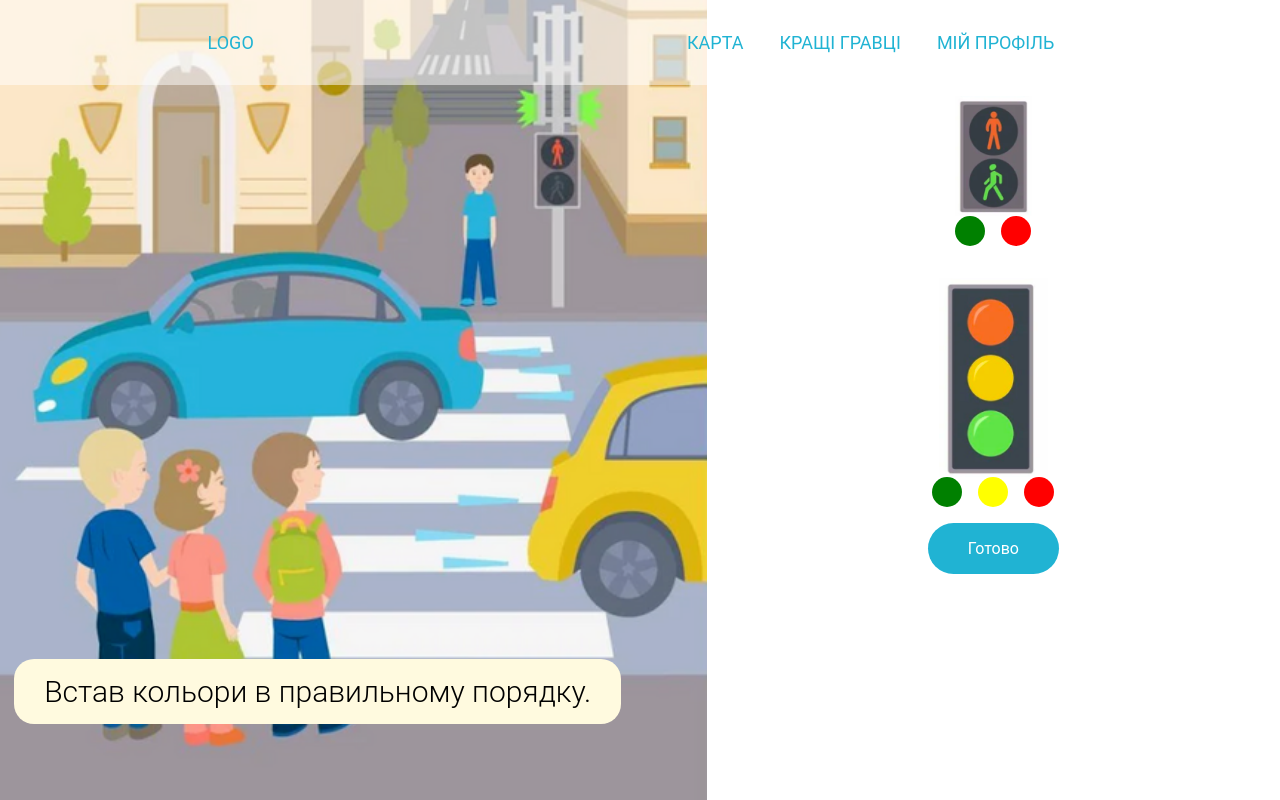
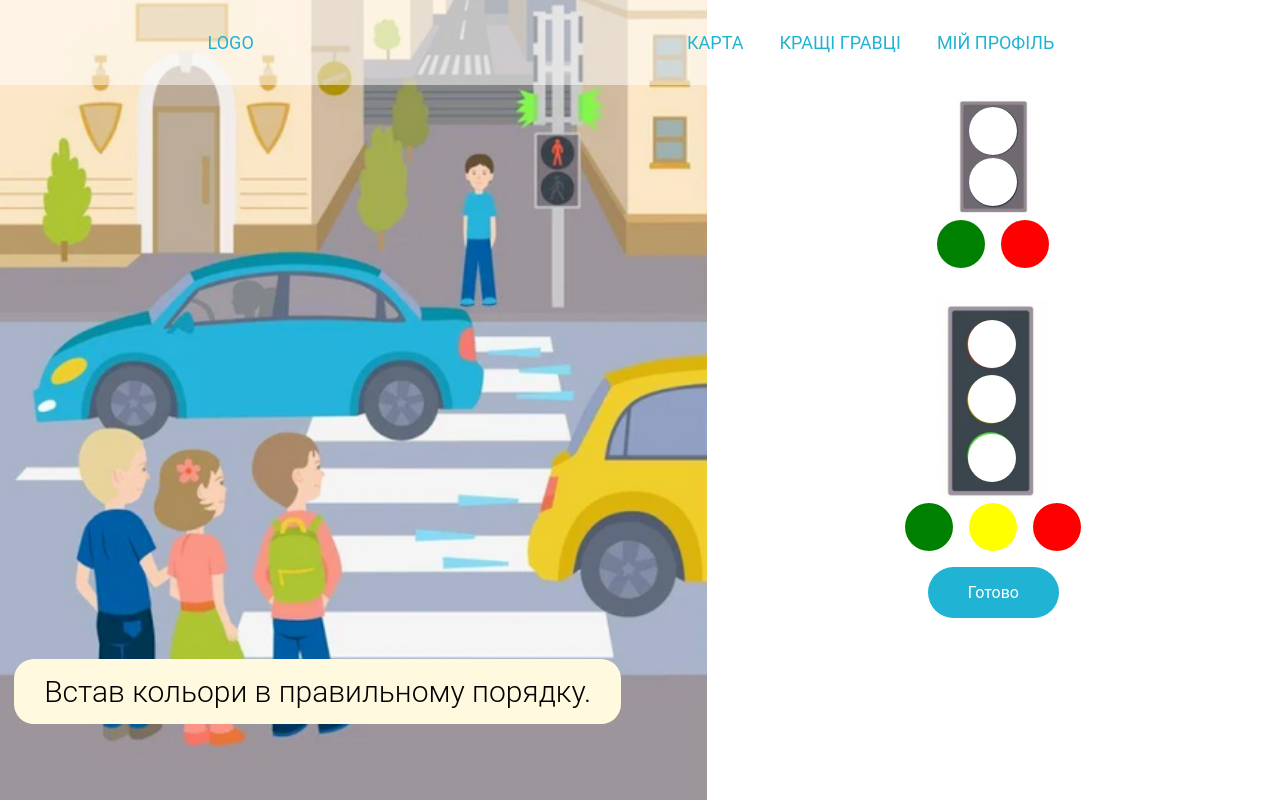
Before and after one commit to CoffeeJUG/traffic-rules-for-children, a React (Create React App) app in the folder frontend/: page / in a window 1280 px wide. Built offline with nearby package versions, Linux system fonts and the light colour scheme.

Commit message:
Created draggable items

```diff
--- a/frontend/package.json
+++ b/frontend/package.json
@@ -6,6 +6,7 @@
     "@testing-library/jest-dom": "^4.2.4",
     "@testing-library/react": "^9.5.0",
     "@testing-library/user-event": "^7.2.1",
+    "jquery": "^3.5.1",
     "react": "^16.13.1",
     "react-dom": "^16.13.1",
     "react-scripts": "3.4.3"
--- a/frontend/src/components/PuzzlePage/PuzzlePage.css
+++ b/frontend/src/components/PuzzlePage/PuzzlePage.css
@@ -1,6 +1,5 @@
 * {
-  font-family: Roboto;
-}
+  font-family: Roboto; }
 
 .link {
   text-decoration: none;
@@ -9,15 +8,91 @@
   font-size: 18px;
   line-height: 21px;
   text-align: center;
-  text-transform: uppercase;
-}
+  text-transform: uppercase; }
 
 .puzzle-page {
   position: relative;
   width: 100vw;
   height: 100vh;
-  overflow: hidden;
-}
+  overflow: hidden; }
+  .puzzle-page .puzzle-page__image {
+    position: relative; }
+    .puzzle-page .puzzle-page__image img {
+      height: 100vh; }
+  .puzzle-page .puzzle-page__puzzle {
+    display: flex;
+    justify-content: space-between;
+    align-items: center; }
+    .puzzle-page .puzzle-page__puzzle .puzzle-page__instruction {
+      font-weight: 300;
+      font-size: 30px;
+      position: absolute;
+      bottom: 10%;
+      left: 2%;
+      padding: 0.5em 1em;
+      background: #fffadf;
+      border-radius: 20px; }
+  .puzzle-page .puzzle-page__choose {
+    margin: 0 auto;
+    padding: 5em;
+    display: flex;
+    flex-direction: column;
+    justify-content: space-between;
+    align-items: center;
+    align-self: baseline; }
+    .puzzle-page .puzzle-page__choose .puzzle-page__variant {
+      display: flex;
+      flex-direction: column;
+      justify-content: space-around;
+      align-items: center;
+      padding: 1em 0; }
+      .puzzle-page .puzzle-page__choose .puzzle-page__variant .puzzle-variant__image {
+        position: relative; }
+        .puzzle-page .puzzle-page__choose .puzzle-page__variant .puzzle-variant__image .empty {
+          position: absolute;
+          width: 48px;
+          height: 48px;
+          background-color: #fff;
+          border-radius: 40px; }
+        .puzzle-page .puzzle-page__choose .puzzle-page__variant .puzzle-variant__image .empty--top {
+          top: 9%;
+          left: 19%; }
+        .puzzle-page .puzzle-page__choose .puzzle-page__variant .puzzle-variant__image .empty--bottom {
+          top: 50%;
+          left: 19%; }
+    .puzzle-page .puzzle-page__choose .car-light__image .empty {
+      left: 21%; }
+    .puzzle-page .puzzle-page__choose .car-light__image .sec_empty--top {
+      top: 10%;
+      left: 27%; }
+    .puzzle-page .puzzle-page__choose .car-light__image .sec_empty--middle {
+      top: 37%;
+      left: 27%; }
+    .puzzle-page .puzzle-page__choose .car-light__image .sec_empty--bottom {
+      top: 66%;
+      left: 27%; }
+    .puzzle-page .puzzle-page__choose .puzzle-page__button {
+      background-color: #20b3d3;
+      padding: 1em 2.5em;
+      border-radius: 100px;
+      text-decoration: none;
+      color: #fff; }
+
+.puzzle-variant__puzzle {
+  display: flex;
+  justify-content: space-between;
+  align-items: center; }
+  .puzzle-variant__puzzle .puzzle__color {
+    border-radius: 40px;
+    width: 48px;
+    height: 48px;
+    margin: 0 0.5em; }
+  .puzzle-variant__puzzle .puzzle__color--green {
+    background-color: green; }
+  .puzzle-variant__puzzle .puzzle__color--yellow {
+    background-color: yellow; }
+  .puzzle-variant__puzzle .puzzle__color--red {
+    background-color: red; }
 
 .header {
   display: flex;
@@ -27,85 +102,9 @@
   background-color: rgba(255, 255, 255, 0.5);
   width: 100vw;
   padding: 2em 0;
-  z-index: 100000;
-}
+  z-index: 100000; }
 
 .navigation__link {
-  padding: 0 1em;
-}
+  padding: 0 1em; }
 
-.puzzle-page__image {
-  position: relative;
-}
-
-.puzzle-page__image > img {
-  height: 100vh;
-}
-
-.puzzle-page__puzzle {
-  display: flex;
-  justify-content: space-between;
-  align-items: center;
-}
-
-.puzzle-page__instruction {
-  font-weight: 300;
-  font-size: 30px;
-  position: absolute;
-  bottom: 10%;
-  left: 2%;
-  padding: 0.5em 1em;
-  background: #fffadf;
-  border-radius: 20px;
-}
-
-.puzzle-page__choose {
-  margin: 0 auto;
-  padding: 5em;
-  display: flex;
-  flex-direction: column;
-  justify-content: space-between;
-  align-items: center;
-  align-self: baseline;
-}
-
-.puzzle-page__variant {
-  display: flex;
-  flex-direction: column;
-  justify-content: space-around;
-  align-items: center;
-  padding: 1em 0;
-}
-
-.puzzle-page__button {
-  background-color: #20b3d3;
-  padding: 1em 2.5em;
-  border-radius: 100px;
-  text-decoration: none;
-  color: white;
-}
-
-.puzzle__color {
-  border-radius: 20px;
-  width: 30px;
-  height: 30px;
-  margin: 0 0.5em;
-}
-
-.puzzle__color--green {
-  background-color: green;
-}
-
-.puzzle__color--yellow {
-  background-color: yellow;
-}
-
-.puzzle__color--red {
-  background-color: red;
-}
-
-.puzzle-variant__puzzle {
-  display: flex;
-  justify-content: space-between;
-  align-items: center;
-}
+/*# sourceMappingURL=PuzzlePage.css.map */
--- a/frontend/src/components/PuzzlePage/PuzzlePage.jsx
+++ b/frontend/src/components/PuzzlePage/PuzzlePage.jsx
@@ -1,7 +1,12 @@
 import React from 'react';
+import { Component } from 'react';
 import './PuzzlePage.css';
+import $ from 'jquery';
 
-let PuzzlePage = () => {
+class PuzzlePage extends Component {
+  componentDidMount() {}
+
+  render() {
     return (
       <div className="puzzle-page">
         <div className="header">
@@ -23,7 +28,10 @@ let PuzzlePage = () => {
 
         <div className="puzzle-page__puzzle">
           <div className="puzzle-page__image">
-          <img src="/pictures/road-traffic-bg-img.png" alt="road-traffic"></img>
+            <img
+              src="/pictures/road-traffic-bg-img.png"
+              alt="road-traffic"
+            ></img>
 
             <div className="puzzle-page__instruction">
               Встав кольори в правильному порядку.
@@ -32,27 +40,51 @@ let PuzzlePage = () => {
 
           <div className="puzzle-page__choose">
             <div className="puzzle-page__variant puzzle-variant">
+              <div className="puzzle-variant__image">
                 <img
                   src="pictures/pedestrian-lights.png"
                   alt="pedestrian-lights"
-              className="puzzle-variant__image"
                 />
-            <a href="/" className="puzzle-variant__puzzle puzzle">
-              <div className="puzzle__color puzzle__color--green"></div>
-              <div className="puzzle__color puzzle__color--red"></div>
-            </a>
+                <div className="empty empty--top"></div>
+                <div className="empty empty--bottom"></div>
+              </div>
+
+              <div className="puzzle-variant__puzzle puzzle">
+                <div
+                  className="puzzle__color puzzle__color--green draggable"
+                  draggable="true"
+                ></div>
+                <div
+                  className="puzzle__color puzzle__color--red draggable"
+                  draggable="true"
+                ></div>
+              </div>
             </div>
             <div className="puzzle-page__variant puzzle-variant">
+              <div className="puzzle-variant__image car-light__image">
                 <img
                   src="pictures/car-lights.svg"
                   alt="car-lights"
                   className="puzzle-variant__image"
                 />
-            <a href="/" className="puzzle-variant__puzzle puzzle">
-              <div className="puzzle__color puzzle__color--green"></div>
-              <div className="puzzle__color puzzle__color--yellow"></div>
-              <div className="puzzle__color puzzle__color--red"></div>
-            </a>
+                <div className="empty sec_empty--top"></div>
+                <div className="empty sec_empty--middle"></div>
+                <div className="empty sec_empty--bottom"></div>
+              </div>
+              <div className="puzzle-variant__puzzle puzzle">
+                <div
+                  className="puzzle__color puzzle__color--green draggable"
+                  draggable="true"
+                ></div>
+                <div
+                  className="puzzle__color puzzle__color--yellow draggable"
+                  draggable="true"
+                ></div>
+                <div
+                  className="puzzle__color puzzle__color--red draggable"
+                  draggable="true"
+                ></div>
+              </div>
             </div>
             <a href="/" className="puzzle-page__button">
               Готово
@@ -61,6 +93,7 @@ let PuzzlePage = () => {
         </div>
       </div>
     );
-};
+  }
+}
 
 export default PuzzlePage;
--- /dev/null
+++ b/frontend/src/components/PuzzlePage/PuzzlePage.scss
@@ -0,0 +1,156 @@
+@import './../../styles/colors.scss';
+
+* {
+  font-family: Roboto;
+}
+
+.link {
+  text-decoration: none;
+  color: $lightBlue;
+  font-weight: normal;
+  font-size: 18px;
+  line-height: 21px;
+  text-align: center;
+  text-transform: uppercase;
+}
+
+.puzzle-page {
+  position: relative;
+  width: 100vw;
+  height: 100vh;
+  overflow: hidden;
+
+  .puzzle-page__image {
+    position: relative;
+
+    img {
+      height: 100vh;
+    }
+  }
+
+  .puzzle-page__puzzle {
+    display: flex;
+    justify-content: space-between;
+    align-items: center;
+
+    .puzzle-page__instruction {
+      font-weight: 300;
+      font-size: 30px;
+      position: absolute;
+      bottom: 10%;
+      left: 2%;
+      padding: 0.5em 1em;
+      background: $lightBg;
+      border-radius: 20px;
+    }
+  }
+
+  .puzzle-page__choose {
+    margin: 0 auto;
+    padding: 5em;
+    display: flex;
+    flex-direction: column;
+    justify-content: space-between;
+    align-items: center;
+    align-self: baseline;
+
+    .puzzle-page__variant {
+      display: flex;
+      flex-direction: column;
+      justify-content: space-around;
+      align-items: center;
+      padding: 1em 0;
+
+      .puzzle-variant__image {
+        position: relative;
+
+        .empty {
+          position: absolute;
+          width: 48px;
+          height: 48px;
+          background-color: $white;
+          border-radius: 40px;
+        }
+
+        .empty--top {
+          top: 9%;
+          left: 19%;
+        }
+
+        .empty--bottom {
+          top: 50%;
+          left: 19%;
+        }
+      }
+    }
+
+    .car-light__image {
+      .empty {
+        left: 21%;
+      }
+
+      .sec_empty--top {
+        top: 10%;
+        left: 27%;
+      }
+
+      .sec_empty--middle {
+        top: 37%;
+        left: 27%;
+      }
+
+      .sec_empty--bottom {
+        top: 66%;
+        left: 27%;
+      }
+    }
+
+    .puzzle-page__button {
+      background-color: $lightBlue;
+      padding: 1em 2.5em;
+      border-radius: 100px;
+      text-decoration: none;
+      color: $white;
+    }
+  }
+}
+
+.puzzle-variant__puzzle {
+  display: flex;
+  justify-content: space-between;
+  align-items: center;
+
+  .puzzle__color {
+    border-radius: 40px;
+    width: 48px;
+    height: 48px;
+    margin: 0 0.5em;
+  }
+
+  .puzzle__color--green {
+    background-color: $green;
+  }
+
+  .puzzle__color--yellow {
+    background-color: $yellow;
+  }
+
+  .puzzle__color--red {
+    background-color: $red;
+  }
+}
+
+.header {
+  display: flex;
+  justify-content: space-around;
+  align-items: center;
+  position: fixed;
+  background-color: $semiTransparent;
+  width: 100vw;
+  padding: 2em 0;
+  z-index: 100000;
+}
+
+.navigation__link {
+  padding: 0 1em;
+}
--- /dev/null
+++ b/frontend/src/styles/colors.scss
@@ -0,0 +1,8 @@
+$white: #fff;
+$black: #000000;
+$lightBlue: #20b3d3;
+$lightBg: #fffadf;
+$green: green;
+$red: red;
+$yellow: yellow;
+$semiTransparent: rgba(255, 255, 255, 0.5);
```
Also changed, not shown: 2 other files (tests, documents, lock files or other folders). Lines whose indentation alone changed are shown as unchanged.
